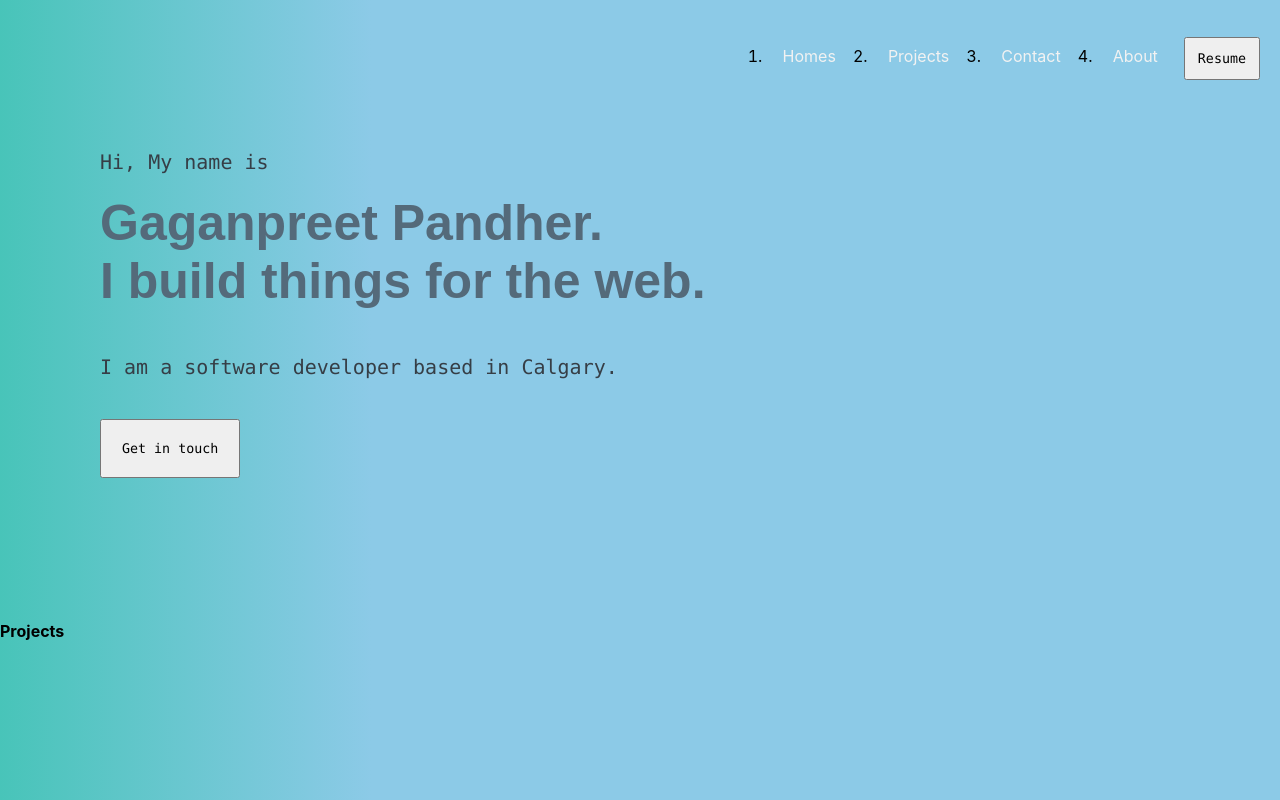
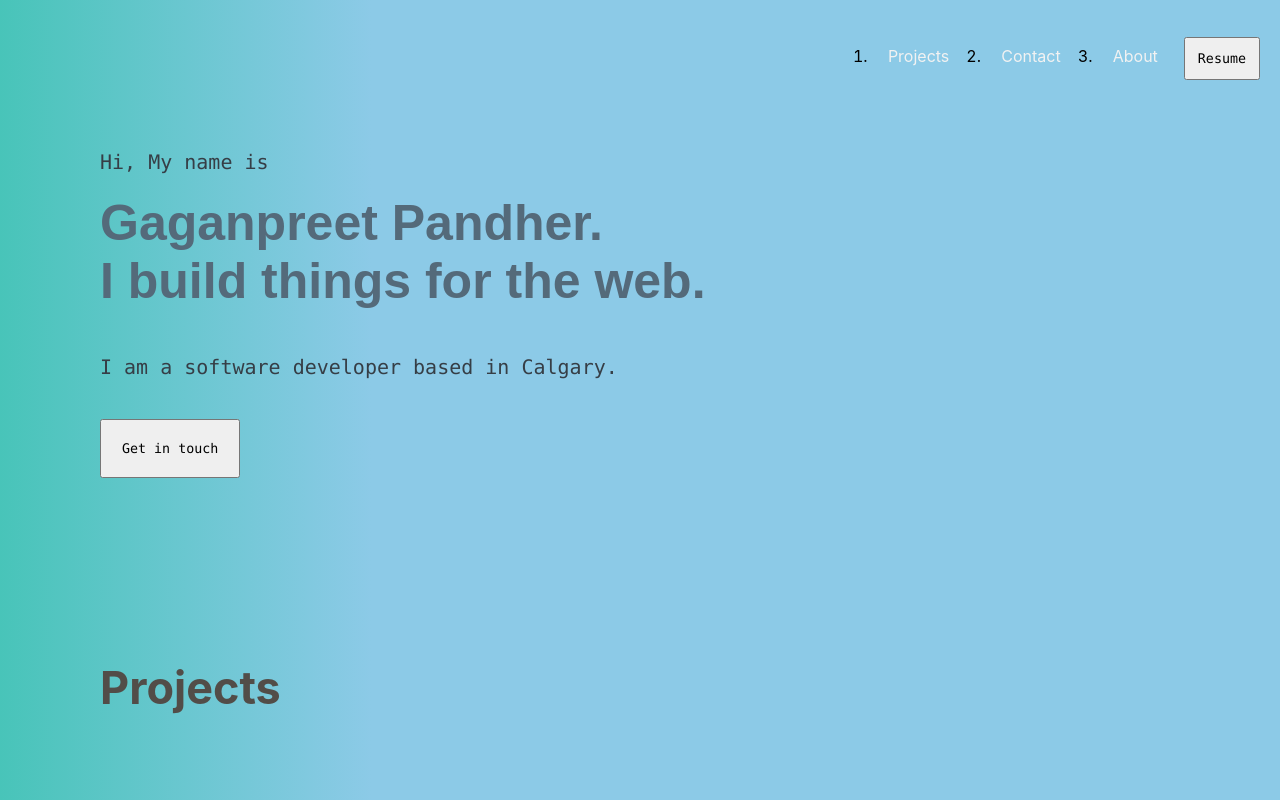
Before and after one commit to Gaganpandher52/personal-website, a React (Create React App) app in the folder client/: page / in a window 1280 px wide. Shown: the top 800 px of the page. Built offline with nearby package versions, Linux system fonts and the light colour scheme.

Commit message:
working on project component

```diff
--- a/client/src/components/navbar/NavBar.js
+++ b/client/src/components/navbar/NavBar.js
@@ -11,18 +11,6 @@ const NavBar = ({  }) => {
     <div className="main-container" >
       <div className="main-contents">
         <ol>
-          <li>
-            <Link
-              activeClass="active"
-              to="main"
-              spy={true}
-              smooth={true}
-              offset={-70}
-              duration= {500}
-              >
-              Homes
-            </Link>
-          </li>
           <li>
             <Link
               activeClass="active"
--- a/client/src/components/projects/Projects.js
+++ b/client/src/components/projects/Projects.js
@@ -5,7 +5,14 @@ class Projects extends Component {
   render() {
     return (
       <div className='main-projects' id='projects'>
-        <h4>Projects</h4>
+        <div className='main-content-container'>
+          <h4>Projects</h4>
+          <div className='project-column'>
+
+
+          </div>
+
+        </div>
 
       </div>
     );
--- a/client/src/components/projects/projects.css
+++ b/client/src/components/projects/projects.css
@@ -5,3 +5,9 @@
   background-color: clear
 
 }
+.main-content-container h4{
+  font-size: 45px;
+  margin-left: 100px;
+  color: rgb(82, 77, 72);
+
+}
```
